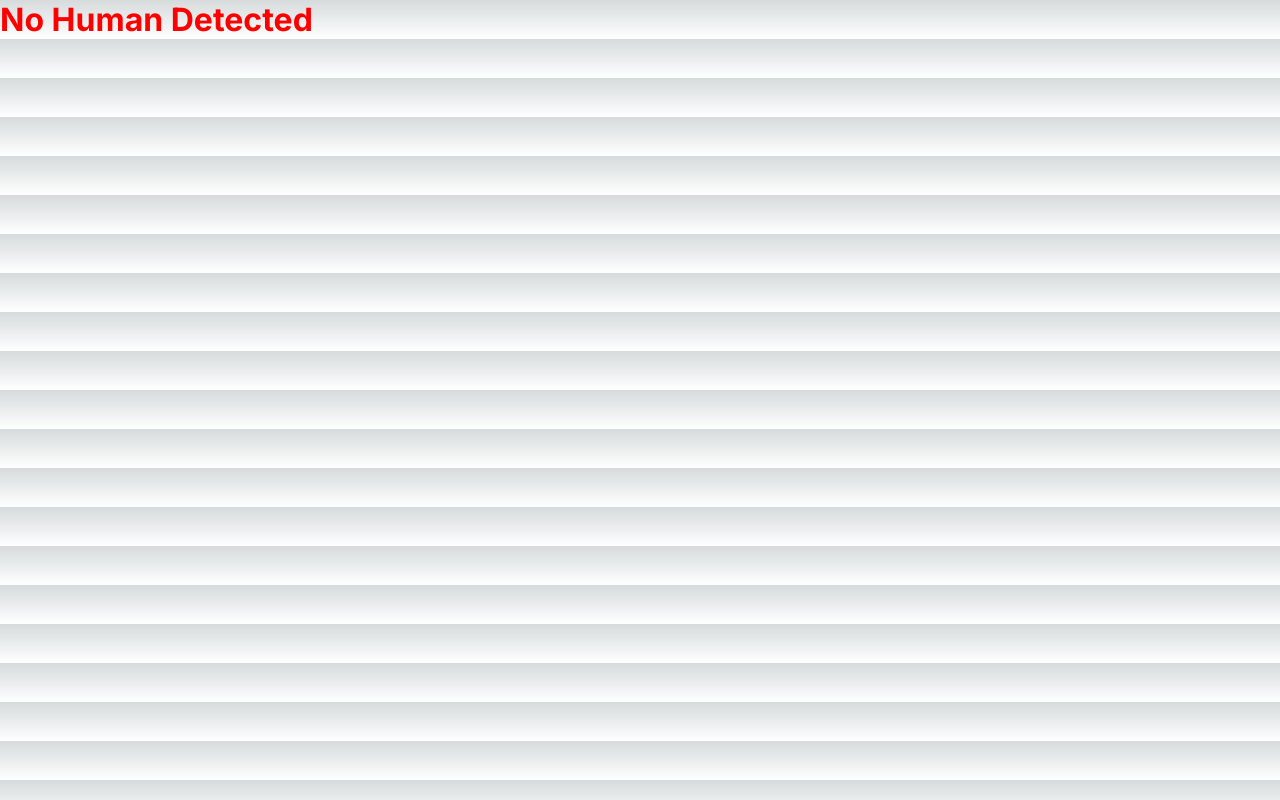
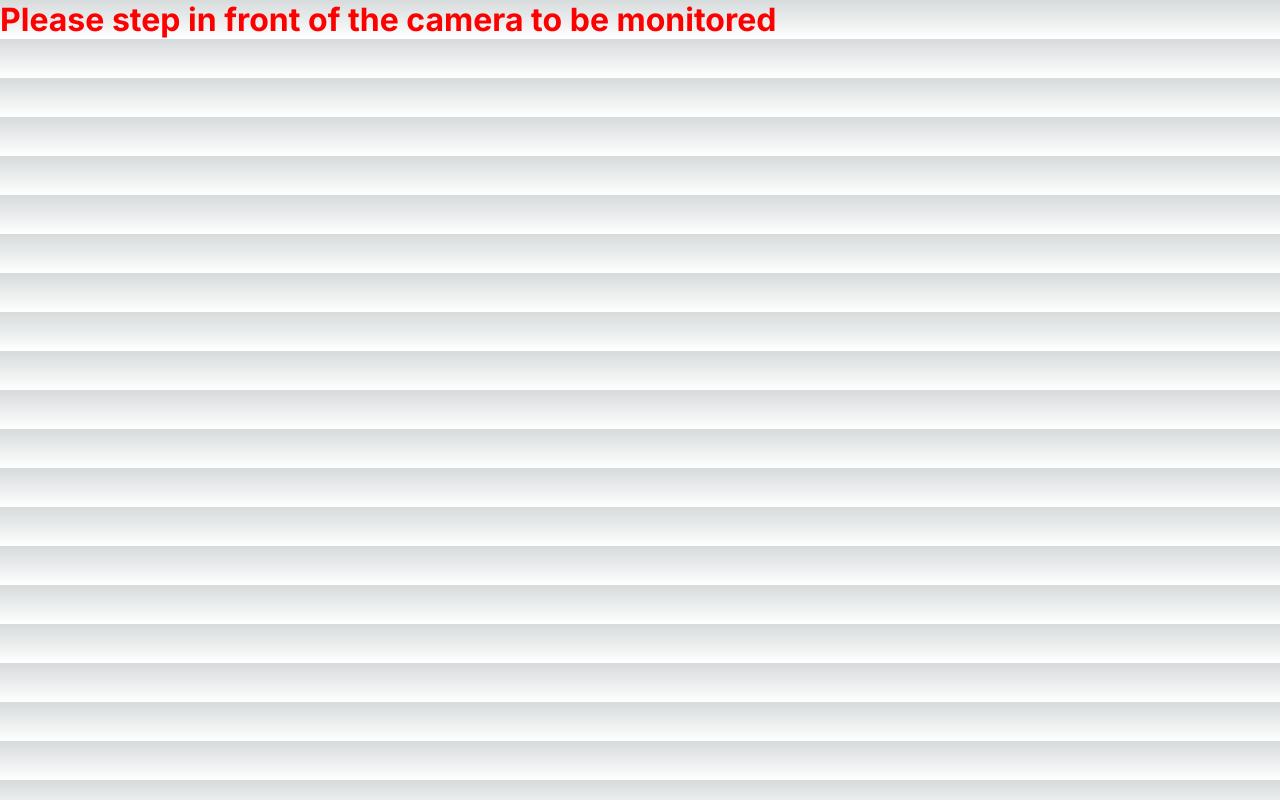
Before and after one commit to T-dex/camera, a Next.js app: page / in a window 1280 px wide. Built offline with nearby package versions, Linux system fonts and the light colour scheme; no server answers.

Commit message:
Update verbage

```diff
--- a/src/app/camera.tsx
+++ b/src/app/camera.tsx
@@ -70,8 +70,6 @@ const Camera = () => {
             c1.current.height=videoHeight;
             c1.current.width=videoWidth;
 
-
-
             const model = faceDetection.SupportedModels.MediaPipeFaceDetector;
             const detectorConfig: faceDetection.MediaPipeFaceDetectorTfjsModelConfig = {
                 runtime: "tfjs",
@@ -81,8 +79,6 @@ const Camera = () => {
 
 
             const faces = await detector.estimateFaces(c1.current)
-            console.log(faces)
-            setFaceData(faces)
             faces.length == 1 ? setFunInTheSun(true) : setFunInTheSun(false)
             return ()=>{
                 clearInterval(paint)
@@ -92,7 +88,6 @@ const Camera = () => {
 
 
     useEffect(() => {
-
         const canvas = c1.current
         const context= canvas?.getContext('2d')
 
@@ -113,7 +108,7 @@ const Camera = () => {
                 <canvas id="vidDisplay" ref={c1} style={ {display:"none"}}/>
                 </div>
                 <div>
-                {funInTheSun ? (<h1 style={{ color: "green" }}>Human Detected </h1>) : (<h1 style={{ color: 'red' }}>No Human Detected</h1>)}
+                {funInTheSun ? (<h1 style={{ color: "green" }}>You are being Monitored. Do not resist </h1>) : (<h1 style={{ color: 'red' }}>Please step in front of the camera to be monitored</h1>)}
             </div>
         </div>
     )
```
Also changed, not shown: 1 other file (tests, documents, lock files or other folders).
